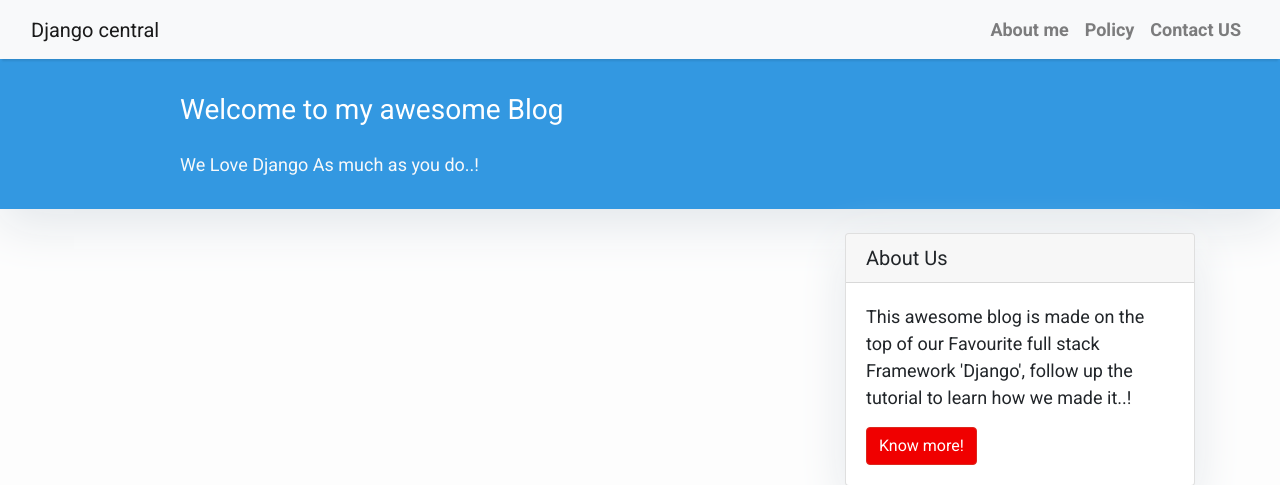
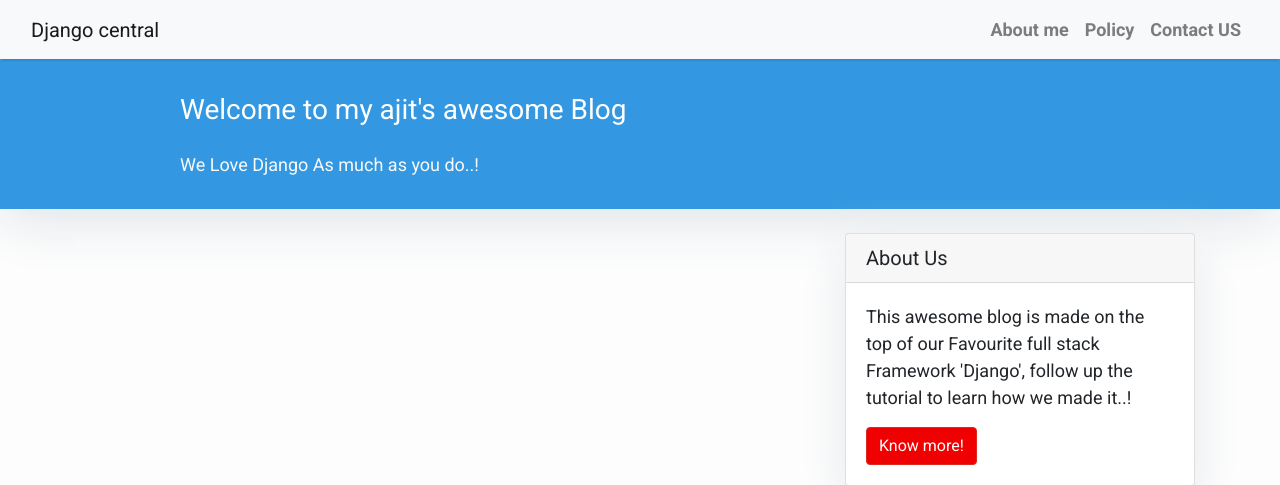
Before and after one commit to ajitshukla12/blog, a Django app: template templates/index.html in a window 1280 px wide. Shown: the top 485 px of the page. Run offline with Django 4.2, Linux system fonts and the light colour scheme; the template is opened without the code that fills it, so the values that code supplies are empty; some libraries are stand-ins or nearby versions.

Commit message:
test-blue-green

```diff
--- a/templates/index.html
+++ b/templates/index.html
@@ -22,7 +22,7 @@
         <div class="row">
             <div class=" col-md-8 col-md-10 mx-auto">
                 <div class="site-heading">
-                    <h3 class=" site-heading my-4 mt-3 text-white"> Welcome to my awesome Blog </h3>
+                    <h3 class=" site-heading my-4 mt-3 text-white"> Welcome to my ajit's awesome Blog </h3>
                     <p class="text-light">We Love Django As much as you do..! &nbsp
                     </p>
                 </div>
```
